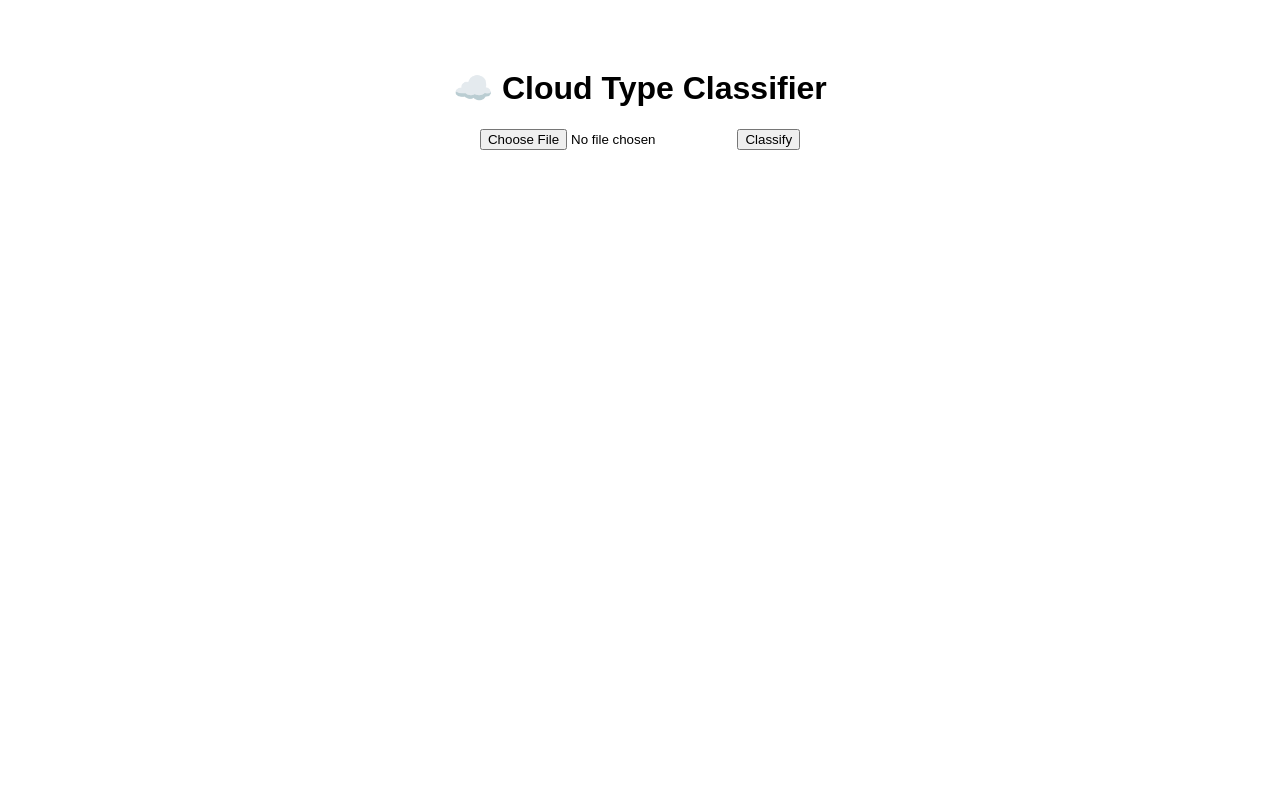
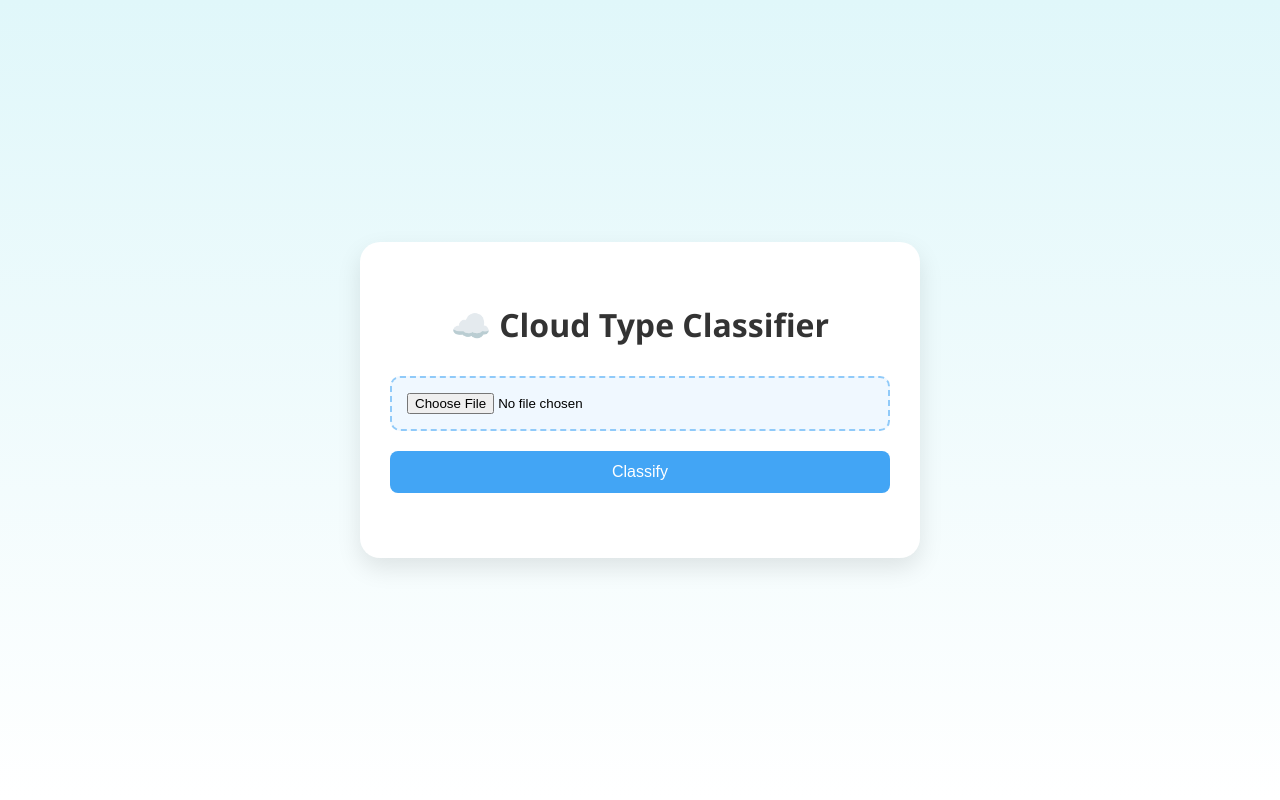
Before and after one commit to Cwright-2/Aloha-Hackathon-Education-APP, a Flask app: page / in a window 1280 px wide. Run offline with Flask 3, Linux system fonts and the light colour scheme.

Commit message:
Update style.css
updated

```diff
--- a/static/style.css
+++ b/static/style.css
@@ -1,5 +1,66 @@
 body {
-  font-family: Arial, sans-serif;
+  font-family: 'Segoe UI', Tahoma, Geneva, Verdana, sans-serif;
+  background: linear-gradient(to bottom, #e0f7fa, #ffffff);
+  margin: 0;
+  padding: 0;
+  display: flex;
+  align-items: center;
+  justify-content: center;
+  min-height: 100vh;
+}
+
+.container {
+  background: #fff;
+  padding: 40px 30px;
+  border-radius: 20px;
+  box-shadow: 0 10px 25px rgba(0, 0, 0, 0.1);
   text-align: center;
-  padding: 40px;
+  width: 100%;
+  max-width: 500px;
 }
+
+h1 {
+  font-size: 2rem;
+  margin-bottom: 30px;
+  color: #333;
+}
+
+form {
+  display: flex;
+  flex-direction: column;
+  gap: 20px;
+}
+
+input[type="file"] {
+  border: 2px dashed #90caf9;
+  padding: 15px;
+  border-radius: 10px;
+  background-color: #f0f8ff;
+  transition: border-color 0.3s ease;
+}
+
+input[type="file"]:hover {
+  border-color: #42a5f5;
+}
+
+button {
+  background-color: #42a5f5;
+  color: white;
+  border: none;
+  padding: 12px;
+  font-size: 1rem;
+  border-radius: 8px;
+  cursor: pointer;
+  transition: background-color 0.3s ease;
+}
+
+button:hover {
+  background-color: #1e88e5;
+}
+
+#result {
+  margin-top: 25px;
+  font-weight: bold;
+  font-size: 1.1rem;
+  color: #555;
+}
```
